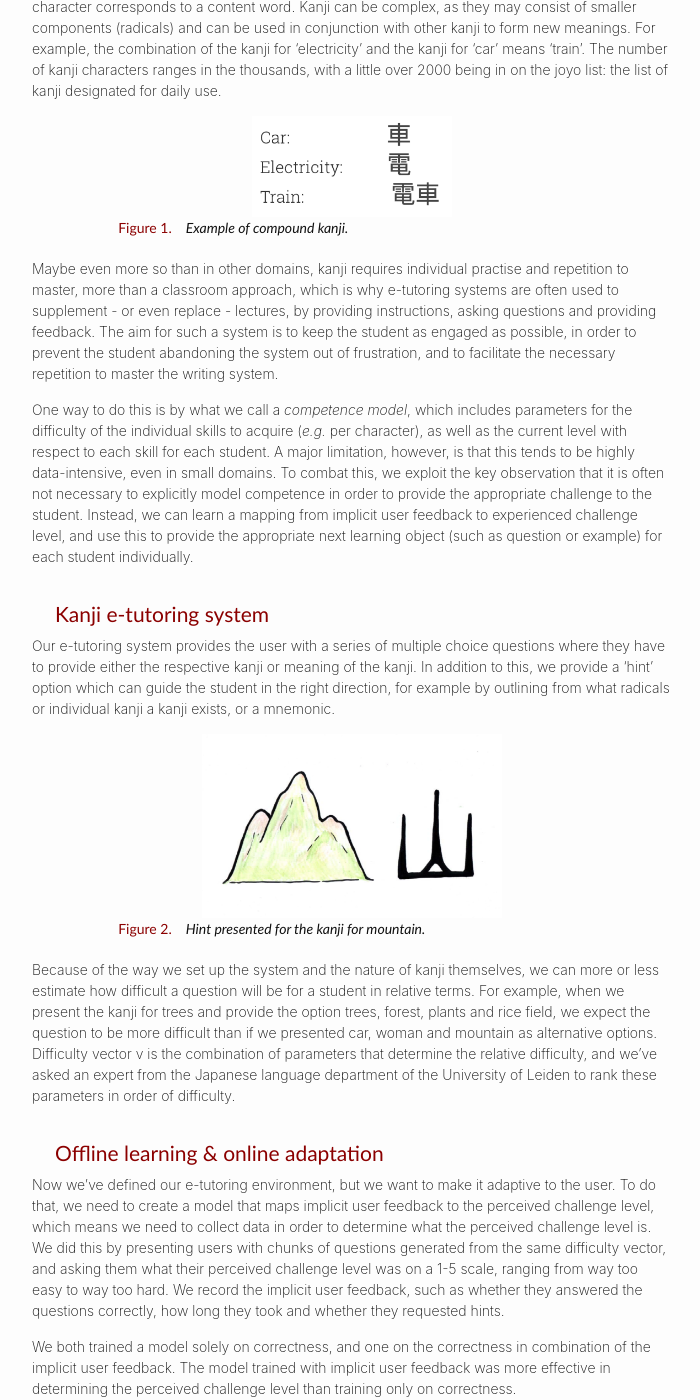
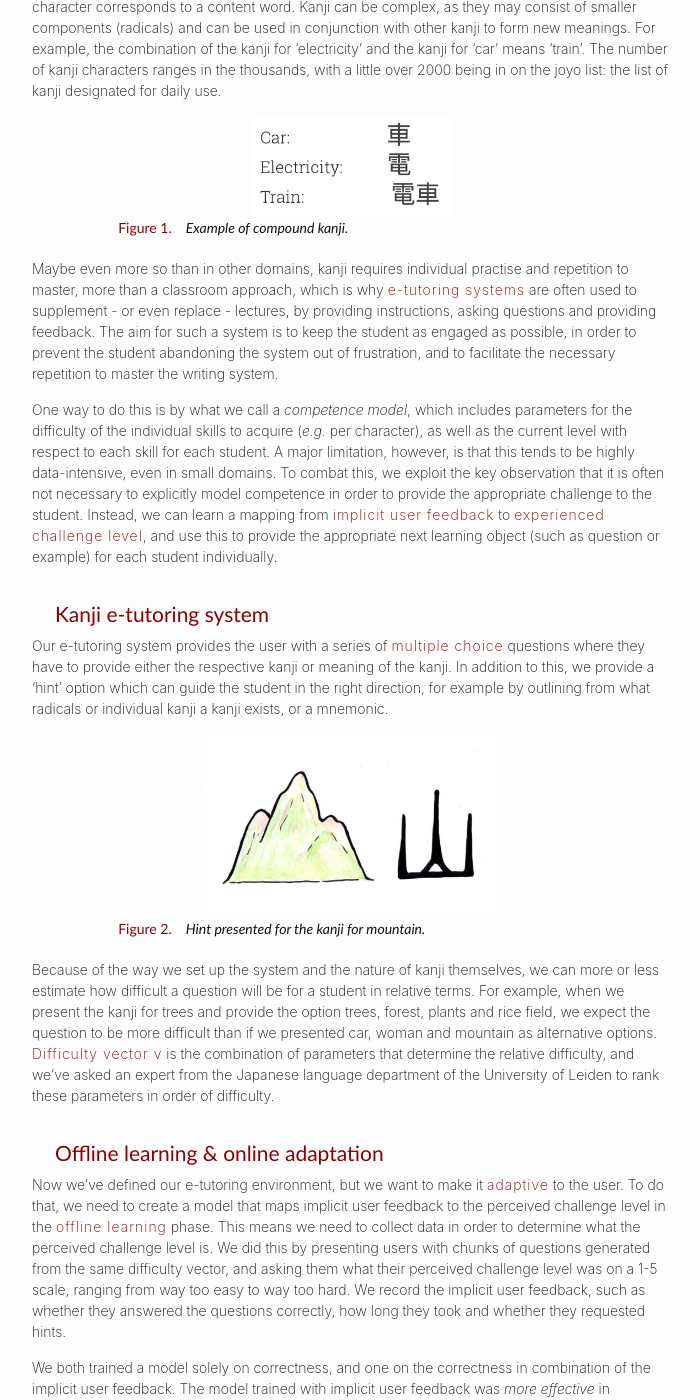
Before and after one commit to marysia/marysia.github.io, a Jekyll site: the page built from _posts/2019-02-28-kanji-e-tutoring.markdown, in a window 1280 px wide and 1400 px high, scrolled down 610 px. Shown: the whole window, without its empty margins (288-988 px from the left). Built offline with Jekyll 4.4.1, drawn with Linux system fonts in a browser that asks for light colours; some of the changed text lies outside the part shown.

Commit message:
Emphasis in challenge balancing piece

```diff
--- a/_posts/2019-02-28-kanji-e-tutoring.markdown
+++ b/_posts/2019-02-28-kanji-e-tutoring.markdown
@@ -17,7 +17,7 @@ _Kanji, the characters in the Japanese writing system, can be notoriously comple
 </font>
 <hr>
 
-Kanji are the logographic characters borrowed from Chinese used to write Japanese, where each character corresponds to a content word. Kanji can be complex, as they may consist of smaller components (radicals) and can be used in conjunction with other kanji to form new meanings. For example, the combination of the kanji for 'electricity' and the kanji for 'car' means 'train'. The number of kanji characters ranges in the thousands, with a little over 2000 being in on the joyo list: the list of kanji designated for daily use.
+<i><emph> Kanji</emph></i> are the logographic characters borrowed from Chinese used to write Japanese, where each character corresponds to a content word. Kanji can be complex, as they may consist of smaller components (radicals) and can be used in conjunction with other kanji to form new meanings. For example, the combination of the kanji for 'electricity' and the kanji for 'car' means 'train'. The number of kanji characters ranges in the thousands, with a little over 2000 being in on the joyo list: the list of kanji designated for daily use.
 
 <div class="Figure">
     <img src="../assets/kanji/compound_kanji.png" alt="Image" width="200"/>
@@ -25,14 +25,14 @@ Kanji are the logographic characters borrowed from Chinese used to write Japanes
 	<div class="Figure index">Figure 1.</div><div class="Figure description"> Example of compound kanji. </div>
 </div>
 
-Maybe even more so than in other domains, kanji requires individual practise and repetition to master, more than a classroom approach, which is why e-tutoring systems are often used to supplement - or even replace - lectures, by providing instructions, asking questions and providing feedback. The aim for such a system is to keep the student as engaged as possible, in order to prevent the student abandoning the system out of frustration, and to facilitate the necessary repetition to master the writing system.
+Maybe even more so than in other domains, kanji requires individual practise and repetition to master, more than a classroom approach, which is why <emph>e-tutoring systems</emph> are often used to supplement - or even replace - lectures, by providing instructions, asking questions and providing feedback. The aim for such a system is to keep the student as engaged as possible, in order to prevent the student abandoning the system out of frustration, and to facilitate the necessary repetition to master the writing system.
 
-One way to do this is by what we call a _competence model_, which includes parameters for the difficulty of the individual skills to acquire (_e.g._ per character), as well as the current level with respect to each skill for each student. A major limitation, however, is that this tends to be highly data-intensive, even in small domains. To combat this, we exploit the key observation that it is often not necessary to explicitly model competence in order to provide the appropriate challenge to the student. Instead, we can learn  a mapping from implicit user feedback to experienced challenge level, and use this to provide the appropriate next learning object (such as question or example) for each student individually.
+One way to do this is by what we call a _competence model_, which includes parameters for the difficulty of the individual skills to acquire (_e.g._ per character), as well as the current level with respect to each skill for each student. A major limitation, however, is that this tends to be highly data-intensive, even in small domains. To combat this, we exploit the key observation that it is often not necessary to explicitly model competence in order to provide the appropriate challenge to the student. Instead, we can learn  a mapping from <emph>implicit user feedback</emph> to <emph>experienced challenge level</emph>, and use this to provide the appropriate next learning object (such as question or example) for each student individually.
 
 
 
 # Kanji e-tutoring system
-Our e-tutoring system provides the user with a series of multiple choice questions where they have to provide either the respective kanji or meaning of the kanji. In addition to this, we provide a 'hint' option which can guide the student in the right direction, for example by outlining from what radicals or individual kanji a kanji exists, or a mnemonic.
+Our e-tutoring system provides the user with a series of <emph>multiple choice</emph> questions where they have to provide either the respective kanji or meaning of the kanji. In addition to this, we provide a 'hint' option which can guide the student in the right direction, for example by outlining from what radicals or individual kanji a kanji exists, or a mnemonic.
 
 <div class="Figure">
     <img src="../assets/kanji/mountain.png" alt="Image" width="300"/>
@@ -40,15 +40,15 @@ Our e-tutoring system provides the user with a series of multiple choice questio
 	<div class="Figure index">Figure 2.</div><div class="Figure description"> Hint presented for the kanji for mountain. </div>
 </div>
 
-Because of the way we set up the system and the nature of kanji themselves, we can more or less estimate how difficult a question will be for a student in relative terms. For example, when we present the kanji for trees and provide the option trees, forest, plants and rice field, we expect the question to be more difficult than if we presented car, woman and mountain as alternative options. Difficulty vector v is the combination of parameters that determine the relative difficulty, and we've asked an expert from the Japanese language department of the University of Leiden to rank these parameters in order of difficulty.
+Because of the way we set up the system and the nature of kanji themselves, we can more or less estimate how difficult a question will be for a student in relative terms. For example, when we present the kanji for trees and provide the option trees, forest, plants and rice field, we expect the question to be more difficult than if we presented car, woman and mountain as alternative options. <emph>Difficulty vector v</emph> is the combination of parameters that determine the relative difficulty, and we've asked an expert from the Japanese language department of the University of Leiden to rank these parameters in order of difficulty.
 
 # Offline learning & online adaptation
-Now we've defined our e-tutoring environment, but we want to make it adaptive to the user. To do that, we need to create a model that maps implicit user feedback to the perceived challenge level, which means we need to collect data in order to determine what the perceived challenge level is. We did this by presenting users with chunks of questions generated from the same difficulty vector, and asking them what their perceived challenge level was on a 1-5 scale, ranging from way too easy to way too hard. We record the implicit user feedback, such as whether they answered the questions correctly, how long they took and whether they requested hints.
+Now we've defined our e-tutoring environment, but we want to make it <emph>adaptive</emph> to the user. To do that, we need to create a model that maps implicit user feedback to the perceived challenge level in the <emph>offline learning</emph> phase. This means we need to collect data in order to determine what the perceived challenge level is. We did this by presenting users with chunks of questions generated from the same difficulty vector, and asking them what their perceived challenge level was on a 1-5 scale, ranging from way too easy to way too hard. We record the implicit user feedback, such as whether they answered the questions correctly, how long they took and whether they requested hints.
 
 
-We both trained a model solely on correctness, and one on the correctness in combination of the implicit user feedback. The model trained with implicit user feedback was more effective in determining the perceived challenge level than training only on correctness.
+We both trained a model solely on correctness, and one on the correctness in combination of the implicit user feedback. The model trained with implicit user feedback was _more effective_ in determining the perceived challenge level than training only on correctness.
 
-In the online adaptation phase, we use the mapping we created in the e-tutoring environment. A user answers a chunk of questions, and based on the implicit feedback, we estimate how close this chunk was to the right challenge level. Then, using this information, we jump in the ranking of difficulty vectors to a new difficulty vector and generate the new chunk of questions from that. This continues for the duration of the use of the program.
+In the <emph>online adaptation</emph> phase, we use the mapping we created in the e-tutoring environment. A user answers a chunk of questions, and based on the implicit feedback, we estimate how close this chunk was to the right challenge level. Then, using this information, we jump in the ranking of difficulty vectors to a new difficulty vector and generate the new chunk of questions from that. This continues for the duration of the use of the program.
 
 # Results
 So, of course, we want to know whether our system is actually preferred by students. We test this by presenting users with our system and a baseline system in random order, for a set number of questions. They then had to indicate which system they preferred, and why. Further feedback included users explicitly noting that the adaptive system better matched their skill level.
@@ -59,7 +59,4 @@ So, of course, we want to know whether our system is actually preferred by stude
 </div>
 
 
-Initial results already confirmed that using implicit user feedback provides a better mapping to perceived challenge level than solely looking at the correctness of the answers, and further testing indicate that users generally prefer a system based on this method. We can therefore conclude that challenge balancing on implicit user feedback provides a viable alternative to competence models based challenge balancing.
-
-<br><br>
-_This project was done as part of the master in artificial intelligence, under supervision of [Diederik Roijers](http://www.roijers.info) and in collaboration with the Japanese language department of Leiden University. This work was presented at [BNAIC 2018](https://bnaic2018.nl)._
+Initial results already confirmed that using implicit user feedback provides a better mapping to perceived challenge level than solely looking at the correctness of the answers, and further testing indicate that users generally prefer a system based on this method. We can therefore conclude that challenge balancing based on implicit user feedback provides a <emph>viable alternative</emph> to competence models based challenge balancing.
```
